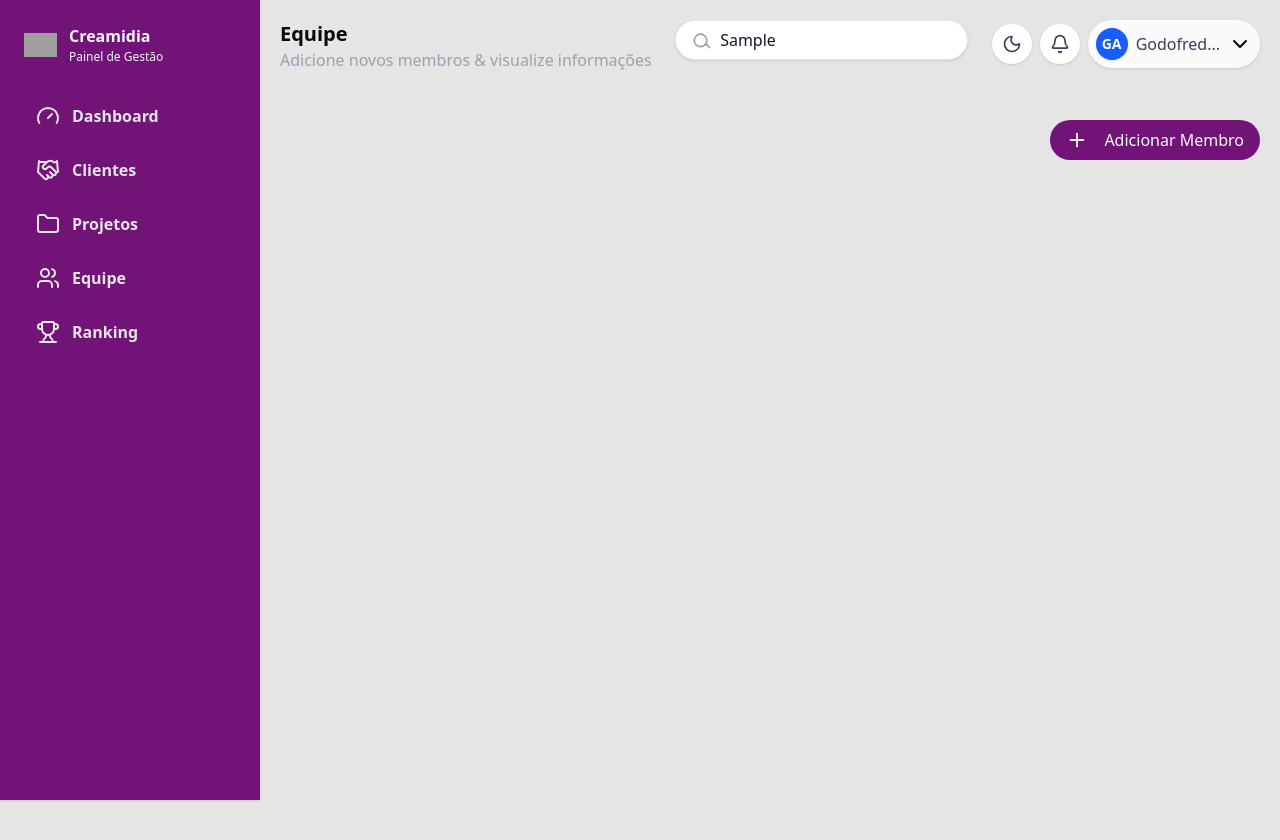
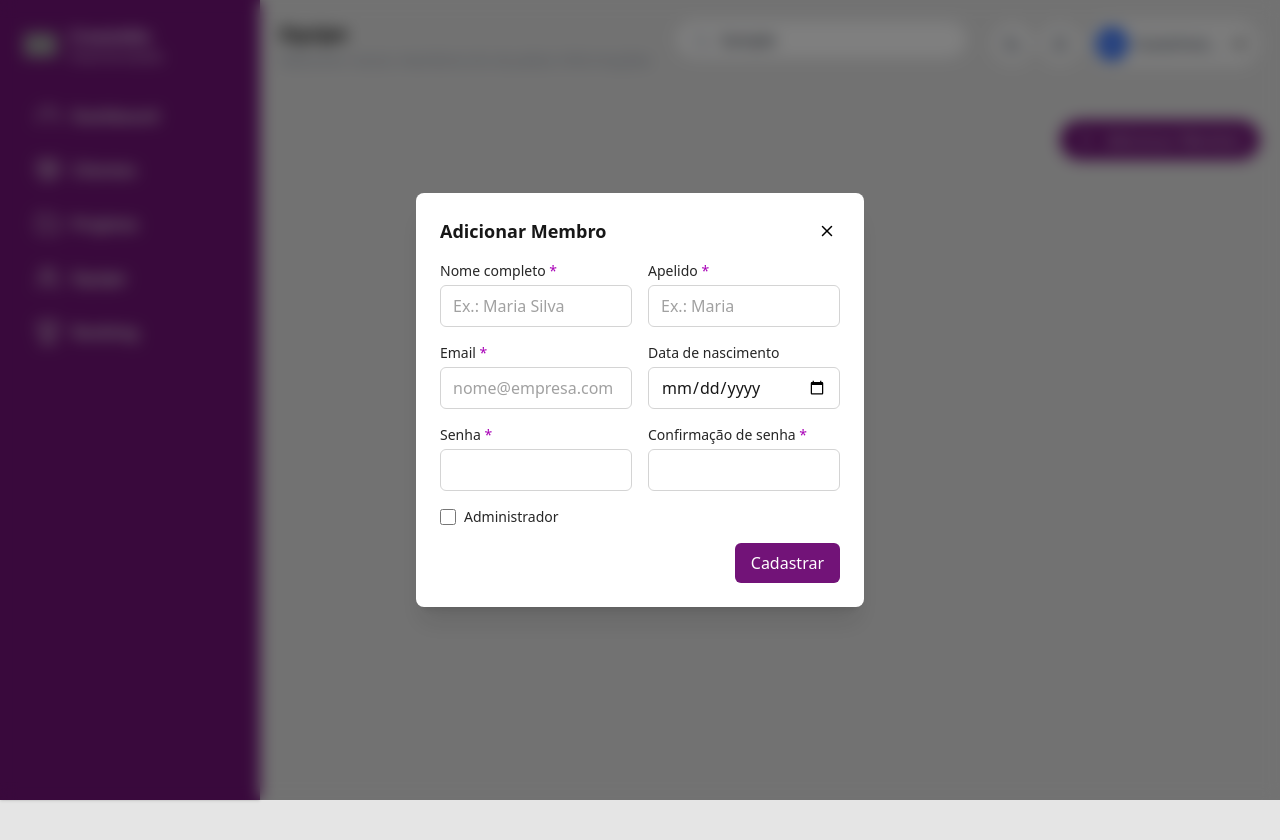
Before and after one commit to laurentino01/crea-app-frontend, a Next.js app: page /equipe in a window 1280 px wide. Both pictures are taken after typing "Sample" into the empty fields and a click on the button "Adicionar Membro". Shown: the top 840 px of the page. Built offline with nearby package versions, Linux system fonts and the light colour scheme; grey boxes are pictures that could not be loaded.

Commit message:
feat: add user

```diff
--- a/package.json
+++ b/package.json
@@ -13,7 +13,8 @@
     "next": "15.5.2",
     "next-themes": "^0.4.6",
     "react": "19.1.0",
-    "react-dom": "19.1.0"
+    "react-dom": "19.1.0",
+    "react-hook-form": "^7.62.0"
   },
   "devDependencies": {
     "@eslint/eslintrc": "^3",
--- /dev/null
+++ b/src/@types/tUser.ts
@@ -0,0 +1,11 @@
+export type tUserCreateDto = {
+  nomeCompleto: string;
+  apelido: string;
+  email: string;
+  senha: string;
+  senhaConfirm: string;
+  dataNascimento?: Date;
+  isAdm: boolean;
+};
+
+export type tUserPersisted = Omit<tUserCreateDto, "senhaConfirm">;
--- a/src/app/equipe/page.tsx
+++ b/src/app/equipe/page.tsx
@@ -1,15 +1,185 @@
-import { Plus } from "lucide-react";
+"use client";
+
+import { Plus, X } from "lucide-react";
+import { useState } from "react";
+import { useForm } from "react-hook-form";
+import { userService } from "../../services/LocalStorageUserService";
+import type { tUserCreateDto } from "../../@types/tUser";
 
 export default function Equipe() {
+  const [modalIsOpen, setModalIsOpen] = useState(false);
+
+  type FormValues = {
+    nomeCompleto: string;
+    apelido: string;
+    email: string;
+    senha: string;
+    senhaConfirm: string;
+    dataNascimento?: string; // input type="date" yields string (YYYY-MM-DD)
+    isAdm: boolean;
+  };
+
+  const { register, handleSubmit, reset } = useForm<FormValues>({
+    defaultValues: { isAdm: false },
+  });
+
+  const onSubmit = handleSubmit(async (values) => {
+    const dto: tUserCreateDto = {
+      nomeCompleto: values.nomeCompleto,
+      apelido: values.apelido,
+      email: values.email,
+      senha: values.senha,
+      senhaConfirm: values.senhaConfirm,
+      dataNascimento: values.dataNascimento
+        ? new Date(values.dataNascimento)
+        : undefined,
+      isAdm: values.isAdm,
+    };
+
+    await userService.create(dto);
+    reset();
+    setModalIsOpen(false);
+  });
+
   return (
     <>
       <section className="w-full flex justify-end">
-        <button className="flex gap-4 items-center bg-fuchsia-900 rounded-full py-2 px-4 text-neutral-50 cursor-pointer hover:bg-purple-400 active:bg-fuchsia-950">
-          <Plus size={22} />
+        <button
+          className="flex gap-2 items-center bg-fuchsia-900 rounded-full py-2 px-4 text-neutral-50 cursor-pointer hover:bg-purple-400 active:bg-fuchsia-950"
+          onClick={() => setModalIsOpen(true)}
+        >
+          <Plus size={20} />
           Adicionar Membro
         </button>
       </section>
-      <section></section>
+
+      {modalIsOpen && (
+        <div
+          className="fixed inset-0 z-50 flex items-center justify-center bg-black/50 backdrop-blur-sm"
+          onClick={() => setModalIsOpen(false)}
+        >
+          <div
+            className="w-full max-w-md rounded-lg bg-white dark:bg-neutral-900 p-6 shadow-xl"
+            onClick={(e) => e.stopPropagation()}
+          >
+            <div className="flex items-center justify-between mb-4">
+              <h2 className="text-lg font-semibold text-neutral-900 dark:text-neutral-100">
+                Adicionar Membro
+              </h2>
+              <button
+                aria-label="Fechar"
+                className="p-1 cursor-pointer rounded hover:bg-neutral-100 dark:hover:bg-neutral-800"
+                onClick={() => setModalIsOpen(false)}
+              >
+                <X size={18} />
+              </button>
+            </div>
+
+            <form onSubmit={onSubmit} className="space-y-4">
+              <div className="grid grid-cols-1 sm:grid-cols-2 gap-4">
+                <div>
+                  <label className="block text-sm font-medium text-neutral-800 dark:text-neutral-200 mb-1">
+                    Nome completo <span className="text-fuchsia-700">*</span>
+                  </label>
+                  <input
+                    type="text"
+                    required
+                    {...register("nomeCompleto", { required: true })}
+                    placeholder="Ex.: Maria Silva"
+                    className="w-full rounded-md border border-neutral-300 dark:border-neutral-700 bg-white dark:bg-neutral-800 px-3 py-2 text-neutral-900 dark:text-neutral-100 placeholder-neutral-400 focus:outline-none focus:ring-2 focus:ring-fuchsia-600"
+                  />
+                </div>
+
+                <div>
+                  <label className="block text-sm font-medium text-neutral-800 dark:text-neutral-200 mb-1">
+                    Apelido <span className="text-fuchsia-700">*</span>
+                  </label>
+                  <input
+                    type="text"
+                    required
+                    {...register("apelido", { required: true })}
+                    placeholder="Ex.: Maria"
+                    className="w-full rounded-md border border-neutral-300 dark:border-neutral-700 bg-white dark:bg-neutral-800 px-3 py-2 text-neutral-900 dark:text-neutral-100 placeholder-neutral-400 focus:outline-none focus:ring-2 focus:ring-fuchsia-600"
+                  />
+                </div>
+
+                <div>
+                  <label className="block text-sm font-medium text-neutral-800 dark:text-neutral-200 mb-1">
+                    Email <span className="text-fuchsia-700">*</span>
+                  </label>
+                  <input
+                    type="email"
+                    required
+                    {...register("email", { required: true })}
+                    placeholder="nome@empresa.com"
+                    className="w-full rounded-md border border-neutral-300 dark:border-neutral-700 bg-white dark:bg-neutral-800 px-3 py-2 text-neutral-900 dark:text-neutral-100 placeholder-neutral-400 focus:outline-none focus:ring-2 focus:ring-fuchsia-600"
+                  />
+                </div>
+
+                <div>
+                  <label className="block text-sm font-medium text-neutral-800 dark:text-neutral-200 mb-1">
+                    Data de nascimento
+                  </label>
+                  <input
+                    type="date"
+                    {...register("dataNascimento")}
+                    className="w-full rounded-md border border-neutral-300 dark:border-neutral-700 bg-white dark:bg-neutral-800 px-3 py-2 text-neutral-900 dark:text-neutral-100 placeholder-neutral-400 focus:outline-none focus:ring-2 focus:ring-fuchsia-600"
+                  />
+                </div>
+
+                <div>
+                  <label className="block text-sm font-medium text-neutral-800 dark:text-neutral-200 mb-1">
+                    Senha <span className="text-fuchsia-700">*</span>
+                  </label>
+                  <input
+                    type="password"
+                    required
+                    {...register("senha", { required: true })}
+                    className="w-full rounded-md border border-neutral-300 dark:border-neutral-700 bg-white dark:bg-neutral-800 px-3 py-2 text-neutral-900 dark:text-neutral-100 placeholder-neutral-400 focus:outline-none focus:ring-2 focus:ring-fuchsia-600"
+                  />
+                </div>
+
+                <div>
+                  <label className="block text-sm font-medium text-neutral-800 dark:text-neutral-200 mb-1">
+                    Confirmação de senha{" "}
+                    <span className="text-fuchsia-700">*</span>
+                  </label>
+                  <input
+                    type="password"
+                    required
+                    {...register("senhaConfirm", { required: true })}
+                    className="w-full rounded-md border border-neutral-300 dark:border-neutral-700 bg-white dark:bg-neutral-800 px-3 py-2 text-neutral-900 dark:text-neutral-100 placeholder-neutral-400 focus:outline-none focus:ring-2 focus:ring-fuchsia-600"
+                  />
+                </div>
+              </div>
+
+              <div className="flex items-center gap-2">
+                <input
+                  id="isAdmin"
+                  type="checkbox"
+                  {...register("isAdm")}
+                  className="cursor-pointer h-4 w-4 rounded border-neutral-300 dark:border-neutral-700 text-fuchsia-700 focus:ring-fuchsia-600"
+                />
+                <label
+                  htmlFor="isAdmin"
+                  className="cursor-pointer text-sm text-neutral-800 dark:text-neutral-200 select-none"
+                >
+                  Administrador
+                </label>
+              </div>
+
+              <div className="flex justify-end">
+                <button
+                  type="submit"
+                  className="cursor-pointer inline-flex items-center gap-2 bg-fuchsia-900 hover:bg-purple-400 active:bg-fuchsia-950 text-white rounded-md px-4 py-2"
+                >
+                  Cadastrar
+                </button>
+              </div>
+            </form>
+          </div>
+        </div>
+      )}
     </>
   );
 }
--- /dev/null
+++ b/src/interfaces/IUserServices.ts
@@ -0,0 +1,6 @@
+import { tUserCreateDto } from "../@types/tUser";
+
+export interface IUserServices {
+  // Adds a new user record to storage
+  create(user: tUserCreateDto): Promise<void>;
+}
--- /dev/null
+++ b/src/services/LocalStorageUserService.ts
@@ -0,0 +1,37 @@
+import { tUserCreateDto, tUserPersisted } from "../@types/tUser";
+import { IUserServices } from "../interfaces/IUserServices";
+
+const STORAGE_KEY = "users";
+
+function isBrowser(): boolean {
+  return typeof window !== "undefined" && typeof localStorage !== "undefined";
+}
+
+function getStoredUsers(): tUserPersisted[] {
+  if (!isBrowser()) return [];
+  try {
+    const raw = localStorage.getItem(STORAGE_KEY);
+    if (!raw) return [];
+    const parsed = JSON.parse(raw) as any[];
+    return Array.isArray(parsed) ? (parsed as tUserPersisted[]) : [];
+  } catch {
+    return [];
+  }
+}
+
+function setStoredUsers(users: tUserPersisted[]): void {
+  if (!isBrowser()) return;
+  localStorage.setItem(STORAGE_KEY, JSON.stringify(users));
+}
+
+export class LocalStorageUserService implements IUserServices {
+  async create(user: tUserCreateDto): Promise<void> {
+    const { senhaConfirm, ...persist } = user;
+    const current = getStoredUsers();
+    current.push(persist);
+    setStoredUsers(current);
+  }
+}
+
+// Convenient default instance
+export const userService = new LocalStorageUserService();
```
Also changed, not shown: 1 other file (tests, documents, lock files or other folders).
